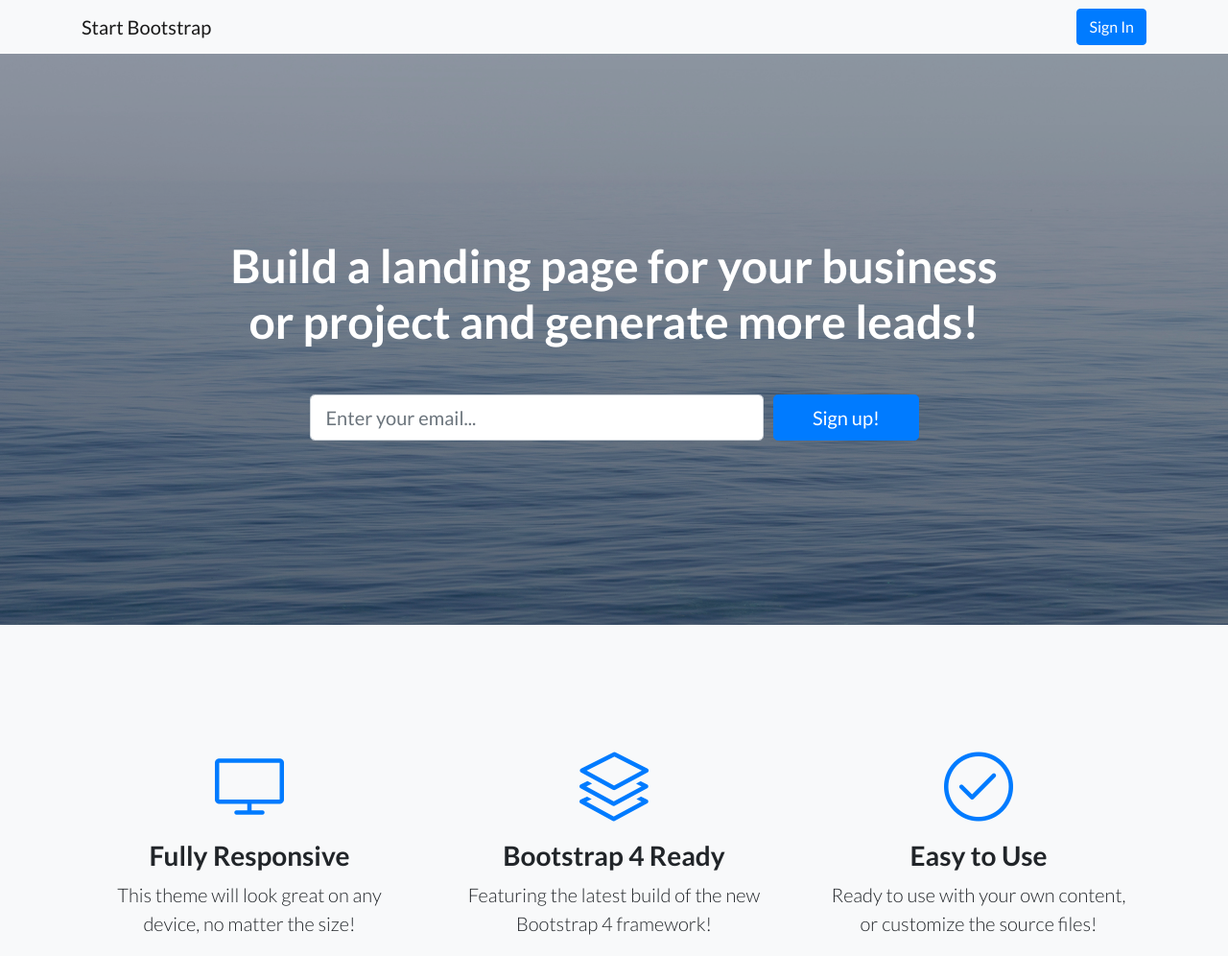
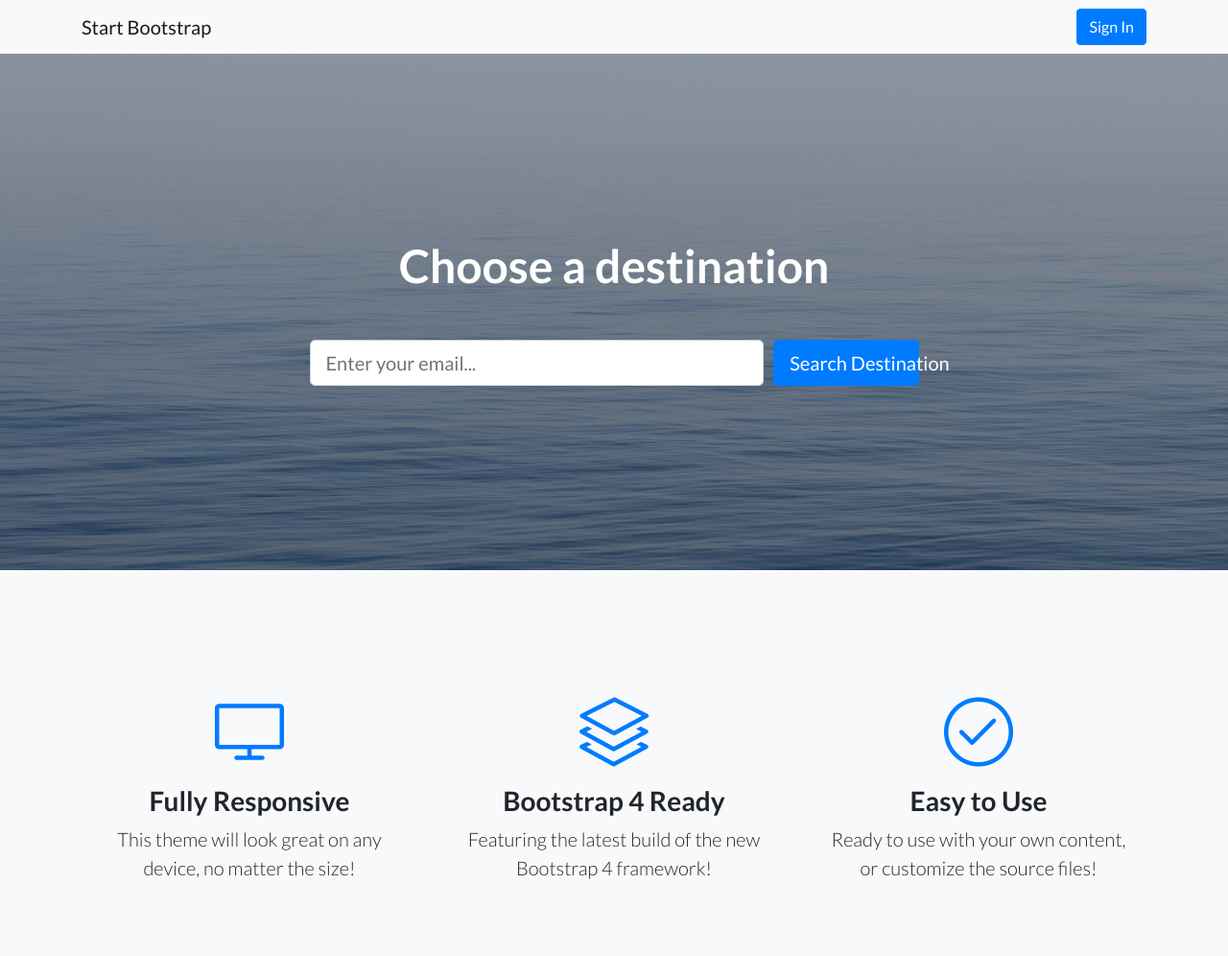
Before and after one commit to charlesagyemang/-RAM747, a plain HTML site: page index.html in a window 1280 px wide. Shown: the top 996 px of the page at 96% size. Drawn offline with Linux system fonts and the light colour scheme.

Commit message:
feat: newest addition

```diff
--- a/index.html
+++ b/index.html
@@ -39,7 +39,7 @@
       <div class="container">
         <div class="row">
           <div class="col-xl-9 mx-auto">
-            <h1 class="mb-5">Build a landing page for your business or project and generate more leads!</h1>
+            <h1 class="mb-5">Choose a destination</h1>
           </div>
           <div class="col-md-10 col-lg-8 col-xl-7 mx-auto">
             <form>
@@ -48,7 +48,7 @@
                   <input type="email" class="form-control form-control-lg" placeholder="Enter your email...">
                 </div>
                 <div class="col-12 col-md-3">
-                  <button type="submit" class="btn btn-block btn-lg btn-primary">Sign up!</button>
+                  <button type="submit" class="btn btn-block btn-lg btn-primary">Search Destination</button>
                 </div>
               </div>
             </form>
```
